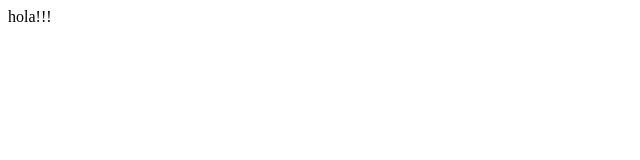
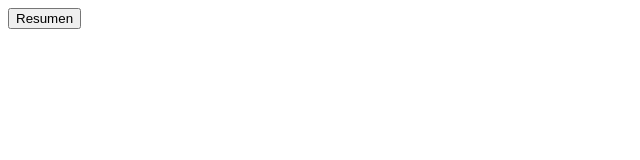
Before and after one commit to YamilH/IntegradorJavascriptGrupo7, a plain HTML site: page ticket.html in a window 1280 px wide. Shown: the whole page, without its empty margins (0-640 px from the left). Drawn offline with Linux system fonts and the light colour scheme.

Commit message:
modif ticket

```diff
--- a/ticket.html
+++ b/ticket.html
@@ -6,6 +6,8 @@
     <title>Document</title>
 </head>
 <body>
-    hola!!!
+    <button onclick="resumen('')">
+      Resumen
+    </button>
 </body>
 </html>
```
